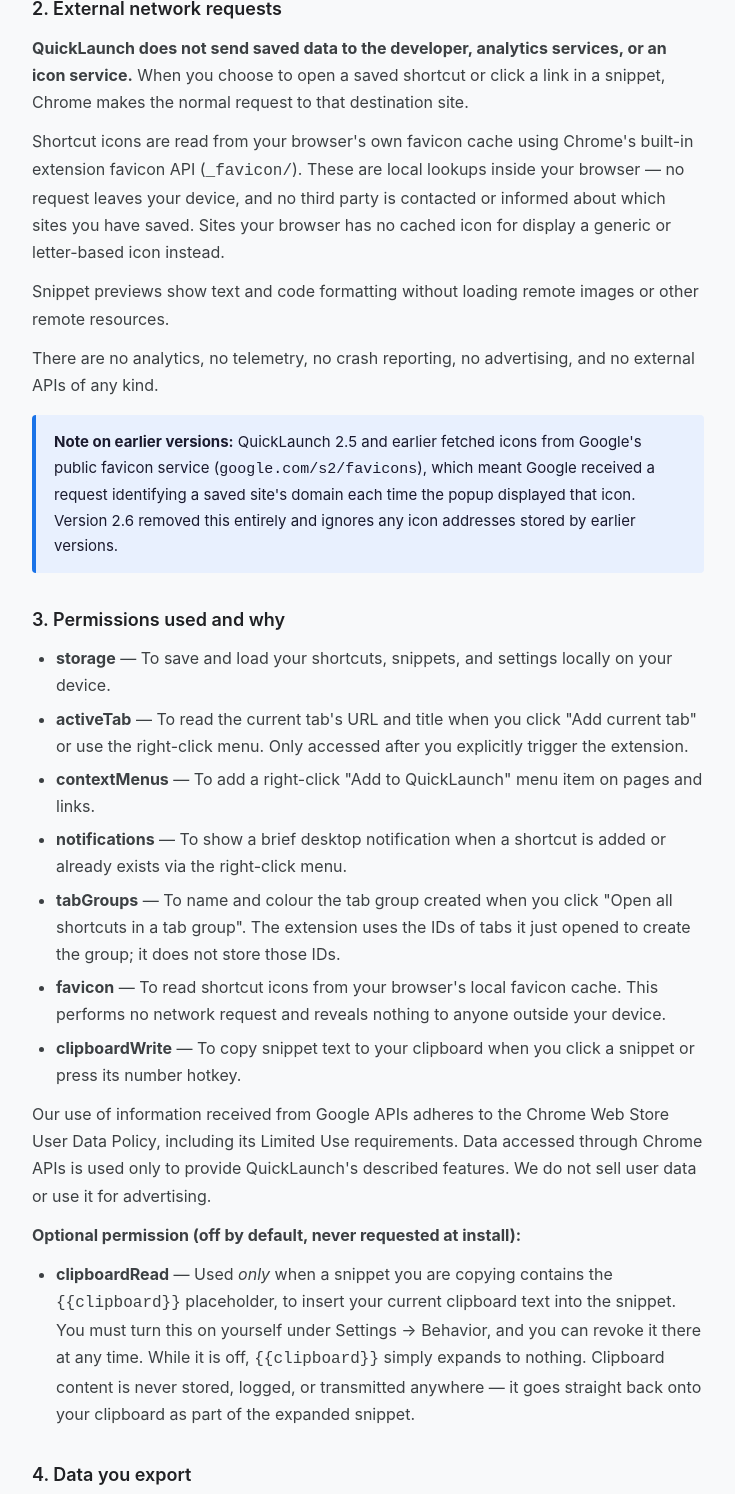
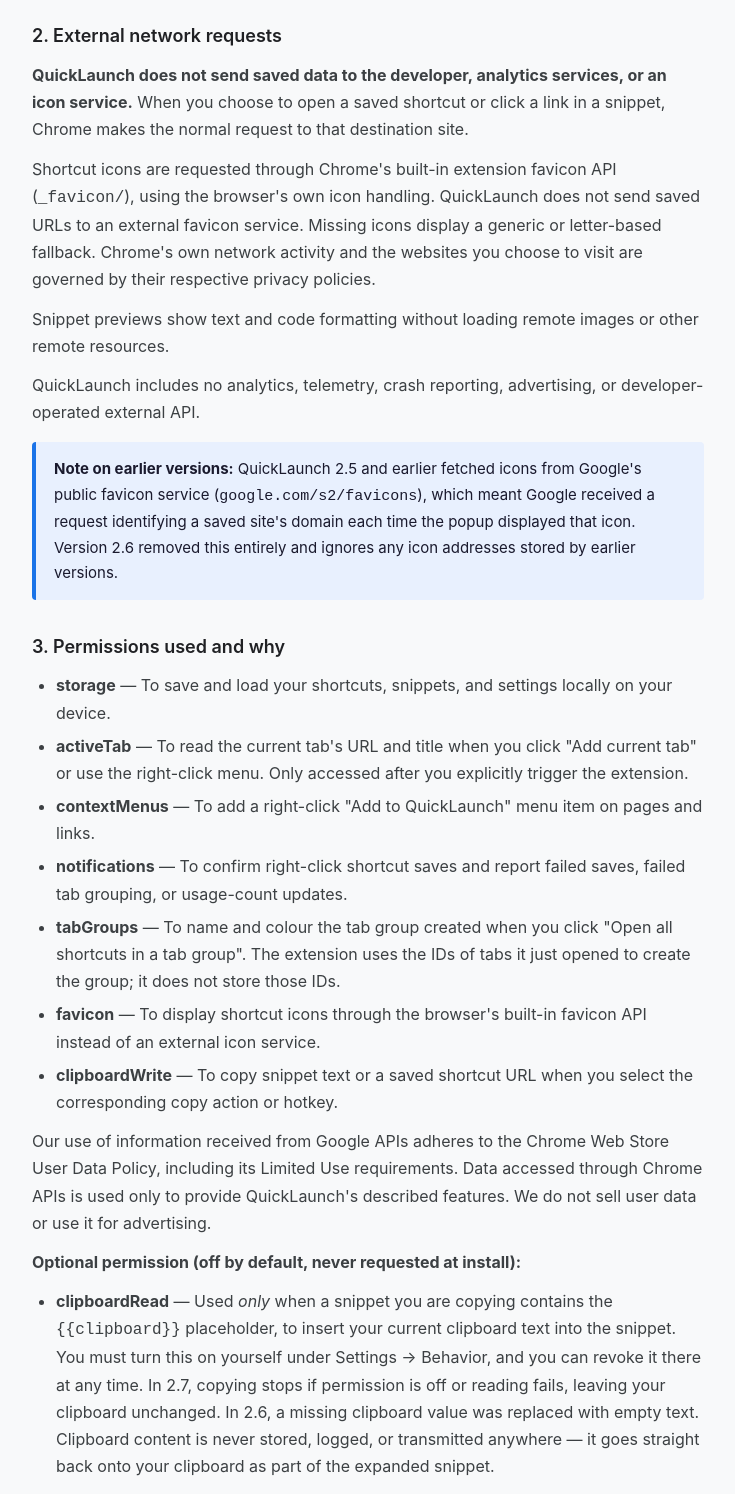
Before and after one commit to GitPrathameshKadam/quicklaunch, a browser extension: page privacy.html in a window 1280 px wide. Shown: the part 766-2260 px from the top of the page, without its empty margins (272-1007 px from the left). Drawn offline with Linux system fonts and the light colour scheme.

Commit message:
Clarify QuickLaunch 2.7 local data and clipboard privacy practices

```diff
--- a/privacy.html
+++ b/privacy.html
@@ -54,7 +54,7 @@
   <div class="container">
     <header>
       <h1>QuickLaunch — Privacy Policy</h1>
-      <p>Last updated: September 2026 &nbsp;·&nbsp; Applies to QuickLaunch 2.6</p>
+      <p>Last updated: October 2, 2026 &nbsp;·&nbsp; Applies to QuickLaunch 2.6 and 2.7</p>
     </header>
 
     <div class="highlight">
@@ -62,7 +62,7 @@
     </div>
 
     <h2>1. What data QuickLaunch stores</h2>
-    <p>QuickLaunch saves the following data using Chrome's built-in <code>chrome.storage.local</code> API, which stores data <strong>only on your device</strong> and is never shared with anyone:</p>
+    <p>QuickLaunch saves the following data in your browser profile using Chrome's built-in <code>chrome.storage.local</code> API. QuickLaunch does not upload this data or use Chrome's storage sync API. The developer does not receive or share it:</p>
     <ul>
       <li>Your shortcut titles, URLs, and favicons</li>
       <li>Your workspace names, organisation, and last selected workspace</li>
@@ -74,9 +74,9 @@
 
     <h2>2. External network requests</h2>
     <p><strong>QuickLaunch does not send saved data to the developer, analytics services, or an icon service.</strong> When you choose to open a saved shortcut or click a link in a snippet, Chrome makes the normal request to that destination site.</p>
-    <p>Shortcut icons are read from your browser's own favicon cache using Chrome's built-in extension favicon API (<code>_favicon/</code>). These are local lookups inside your browser — no request leaves your device, and no third party is contacted or informed about which sites you have saved. Sites your browser has no cached icon for display a generic or letter-based icon instead.</p>
+    <p>Shortcut icons are requested through Chrome's built-in extension favicon API (<code>_favicon/</code>), using the browser's own icon handling. QuickLaunch does not send saved URLs to an external favicon service. Missing icons display a generic or letter-based fallback. Chrome's own network activity and the websites you choose to visit are governed by their respective privacy policies.</p>
     <p>Snippet previews show text and code formatting without loading remote images or other remote resources.</p>
-    <p>There are no analytics, no telemetry, no crash reporting, no advertising, and no external APIs of any kind.</p>
+    <p>QuickLaunch includes no analytics, telemetry, crash reporting, advertising, or developer-operated external API.</p>
     <div class="highlight">
       <strong>Note on earlier versions:</strong> QuickLaunch 2.5 and earlier fetched icons from Google's public favicon service (<code>google.com/s2/favicons</code>), which meant Google received a request identifying a saved site's domain each time the popup displayed that icon. Version 2.6 removed this entirely and ignores any icon addresses stored by earlier versions.
     </div>
@@ -86,15 +86,15 @@
       <li><strong>storage</strong> — To save and load your shortcuts, snippets, and settings locally on your device.</li>
       <li><strong>activeTab</strong> — To read the current tab's URL and title when you click "Add current tab" or use the right-click menu. Only accessed after you explicitly trigger the extension.</li>
       <li><strong>contextMenus</strong> — To add a right-click "Add to QuickLaunch" menu item on pages and links.</li>
-      <li><strong>notifications</strong> — To show a brief desktop notification when a shortcut is added or already exists via the right-click menu.</li>
+      <li><strong>notifications</strong> — To confirm right-click shortcut saves and report failed saves, failed tab grouping, or usage-count updates.</li>
       <li><strong>tabGroups</strong> — To name and colour the tab group created when you click "Open all shortcuts in a tab group". The extension uses the IDs of tabs it just opened to create the group; it does not store those IDs.</li>
-      <li><strong>favicon</strong> — To read shortcut icons from your browser's local favicon cache. This performs no network request and reveals nothing to anyone outside your device.</li>
-      <li><strong>clipboardWrite</strong> — To copy snippet text to your clipboard when you click a snippet or press its number hotkey.</li>
+      <li><strong>favicon</strong> — To display shortcut icons through the browser's built-in favicon API instead of an external icon service.</li>
+      <li><strong>clipboardWrite</strong> — To copy snippet text or a saved shortcut URL when you select the corresponding copy action or hotkey.</li>
     </ul>
     <p>Our use of information received from Google APIs adheres to the Chrome Web Store User Data Policy, including its Limited Use requirements. Data accessed through Chrome APIs is used only to provide QuickLaunch's described features. We do not sell user data or use it for advertising.</p>
     <p><strong>Optional permission (off by default, never requested at install):</strong></p>
     <ul>
-      <li><strong>clipboardRead</strong> — Used <em>only</em> when a snippet you are copying contains the <code>{{clipboard}}</code> placeholder, to insert your current clipboard text into the snippet. You must turn this on yourself under Settings → Behavior, and you can revoke it there at any time. While it is off, <code>{{clipboard}}</code> simply expands to nothing. Clipboard content is never stored, logged, or transmitted anywhere — it goes straight back onto your clipboard as part of the expanded snippet.</li>
+      <li><strong>clipboardRead</strong> — Used <em>only</em> when a snippet you are copying contains the <code>{{clipboard}}</code> placeholder, to insert your current clipboard text into the snippet. You must turn this on yourself under Settings → Behavior, and you can revoke it there at any time. In 2.7, copying stops if permission is off or reading fails, leaving your clipboard unchanged. In 2.6, a missing clipboard value was replaced with empty text. Clipboard content is never stored, logged, or transmitted anywhere — it goes straight back onto your clipboard as part of the expanded snippet.</li>
     </ul>
 
     <h2>4. Data you export</h2>
```
